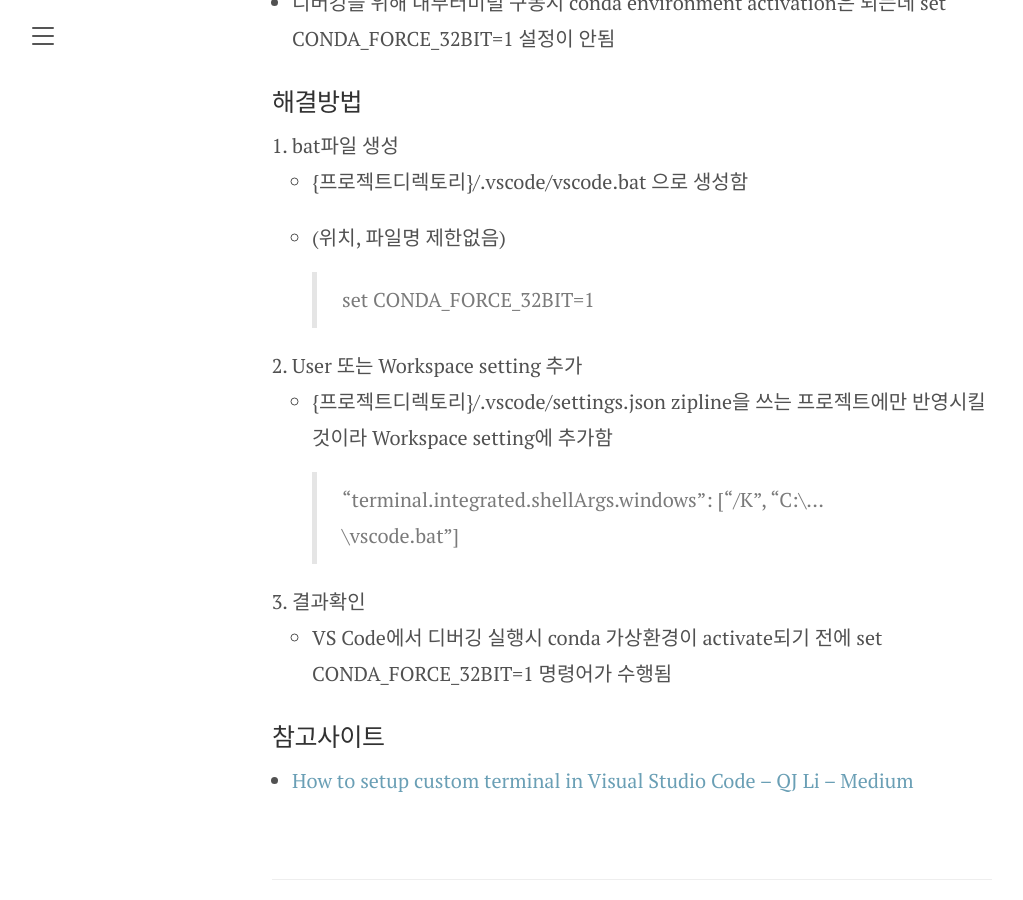
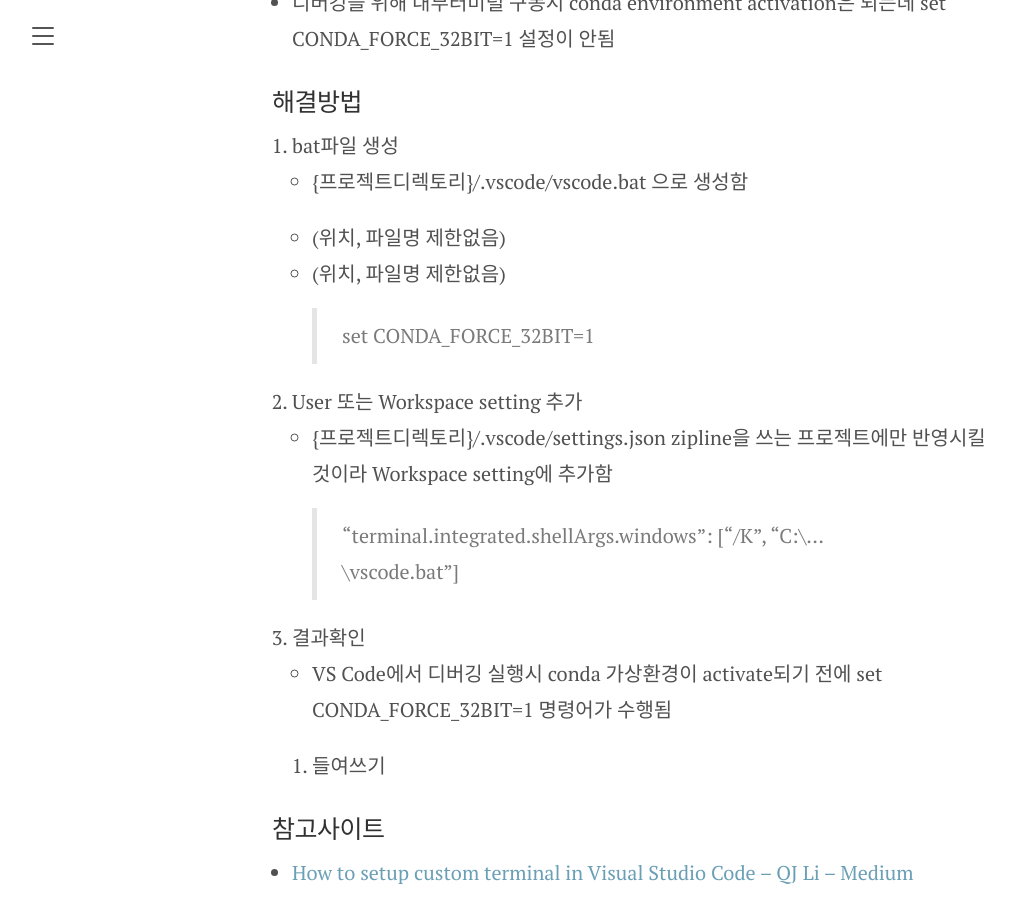
Before and after one commit to cloudishwind/cloudishwind.github.io, a Jekyll site: the page built from _posts/quant/2018-12-24-Anaconda 64bit 환경에서 32bit conda environment 사용시 VSCode 설정방법.md, in a window 1280 px wide and 900 px high, scrolled down 606 px. Shown: the whole window, without its empty margins (8-1031 px from the left). Built offline with Jekyll 4.4.1, drawn with Linux system fonts in a browser that asks for light colours.

Commit message:
Update 2018-12-24-Anaconda 64bit 환경에서 32bit conda environment 사용시 VSCode 설정방법.md

```diff
--- a/_posts/quant/2018-12-24-Anaconda 64bit 환경에서 32bit conda environment 사용시 VSCode 설정방법.md
+++ b/_posts/quant/2018-12-24-Anaconda 64bit 환경에서 32bit conda environment 사용시 VSCode 설정방법.md
@@ -20,6 +20,7 @@ tags: ["anaconda", "vscode"]
 1. bat파일 생성
   * {프로젝트디렉토리}/.vscode/vscode.bat 으로 생성함
     * (위치, 파일명 제한없음)
+    * (위치, 파일명 제한없음)
     > set CONDA_FORCE_32BIT=1
 2. User 또는 Workspace setting 추가
   * {프로젝트디렉토리}/.vscode/settings.json
@@ -27,6 +28,7 @@ tags: ["anaconda", "vscode"]
     > "terminal.integrated.shellArgs.windows": ["/K", "C:\\...\\vscode.bat"]
 3. 결과확인
   * VS Code에서 디버깅 실행시 conda 가상환경이 activate되기 전에 set CONDA_FORCE_32BIT=1 명령어가 수행됨
+    1. 들여쓰기
 
 
 ### 참고사이트
```
